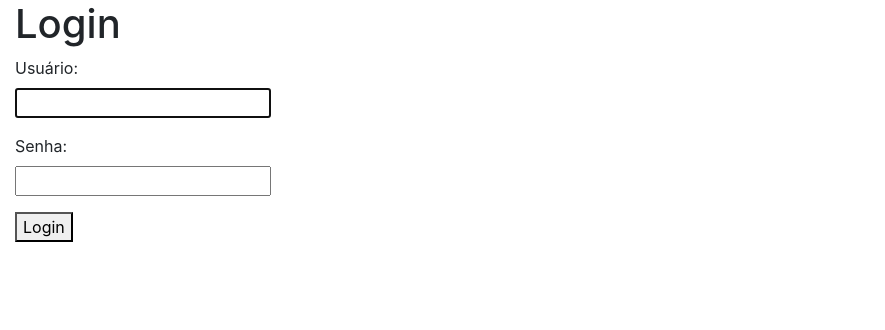
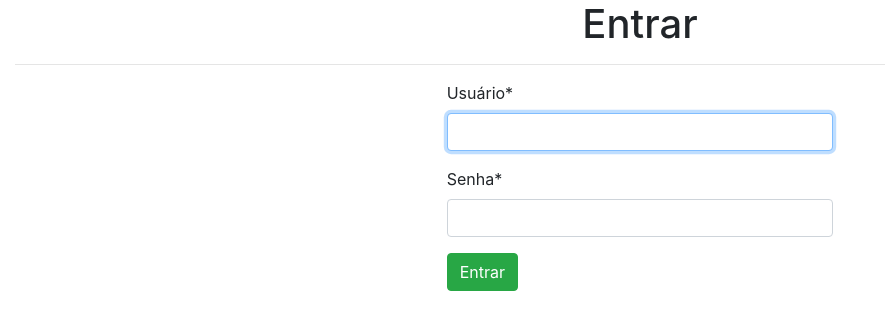
Before and after one commit to rodrigondec/qrcode, a Django app: page /accounts/login/ in a window 1280 px wide. Shown: the top 330 px of the page, without its empty margins (0-885 px from the left). Run offline with Django 3.2, Linux system fonts and the light colour scheme; parts of the project's set-up code (start-up, migrations or seed data) failed here and were passed over; some libraries are stand-ins or nearby versions.

Commit message:
login, logout & delay url

```diff
--- a/templates/qr/resolve/url.html
+++ b/templates/qr/resolve/url.html
@@ -13,7 +13,9 @@ Resolve
 {% block script %}
 <script type="text/javascript">
     $(document).ready(function() {
-       window.setTimeout(window.location.href = "{{ qrcode.value }}", 5000);
+       setTimeout(function () {
+           window.location.href = "{{ qrcode.value }}";
+        }, 3000);
     });
 </script>
 {% endblock %}
--- a/templates/registration/login.html
+++ b/templates/registration/login.html
@@ -1,18 +1,19 @@
 {% extends 'base.html' %}
+
+{% load crispy_forms_tags %}
 
 {% block title %}
 Login
 {% endblock %}
 
 {% block content %}
-<div class="row">
-    <div class="col-md-2 col-md-offset-5">
-        <h1>Login</h1>
-        <form method="post">
-            {% csrf_token %}
-            {{ form.as_p }}
-            <button type="submit">Login</button>
-        </form>
-    </div>
+<h1 class="text-center">Entrar</h1>
+<hr>
+<div class="col-md-4 offset-md-4">
+    <form method="post">
+        {% csrf_token %}
+        {{ form|crispy }}
+        <button type="submit" class="btn btn-success">Entrar</button>
+    </form>
 </div>
 {% endblock %}
```
Also changed, not shown: templates/registration/logged_out.html (+11 -2 lines).
